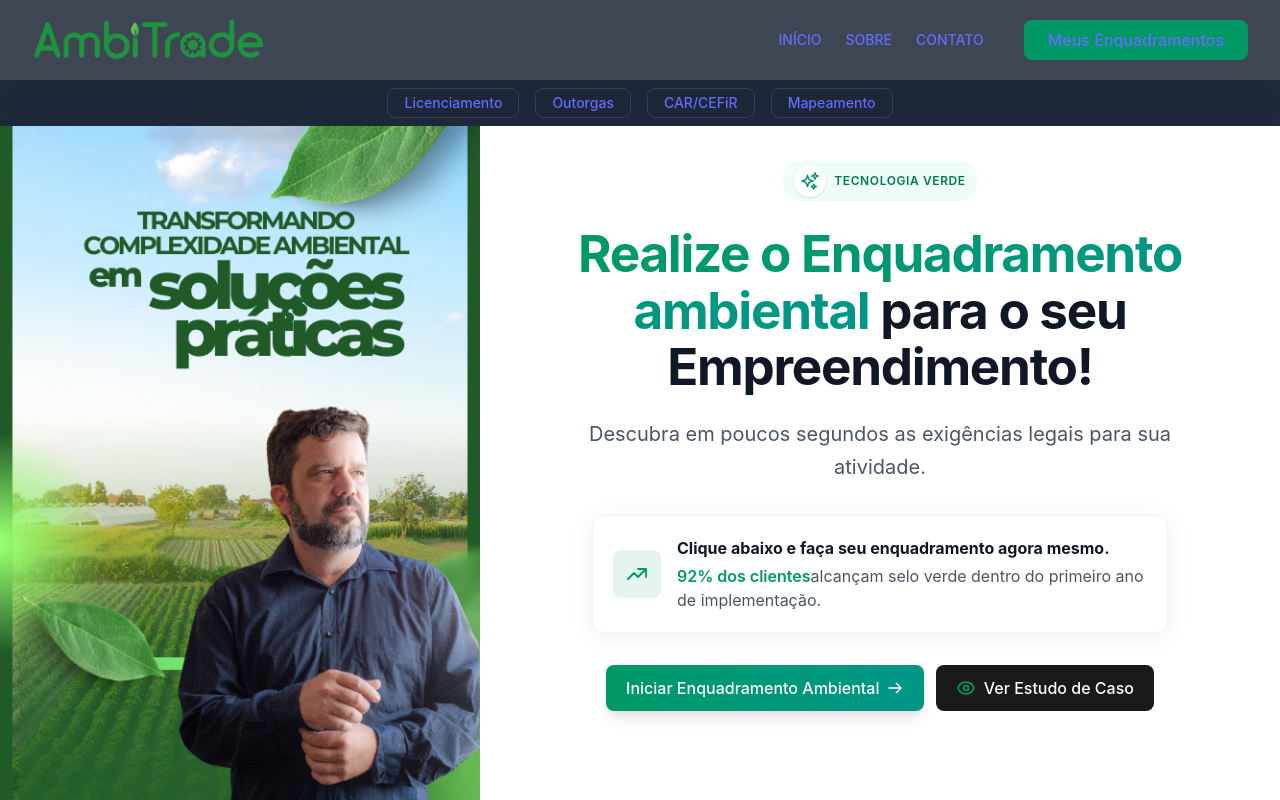
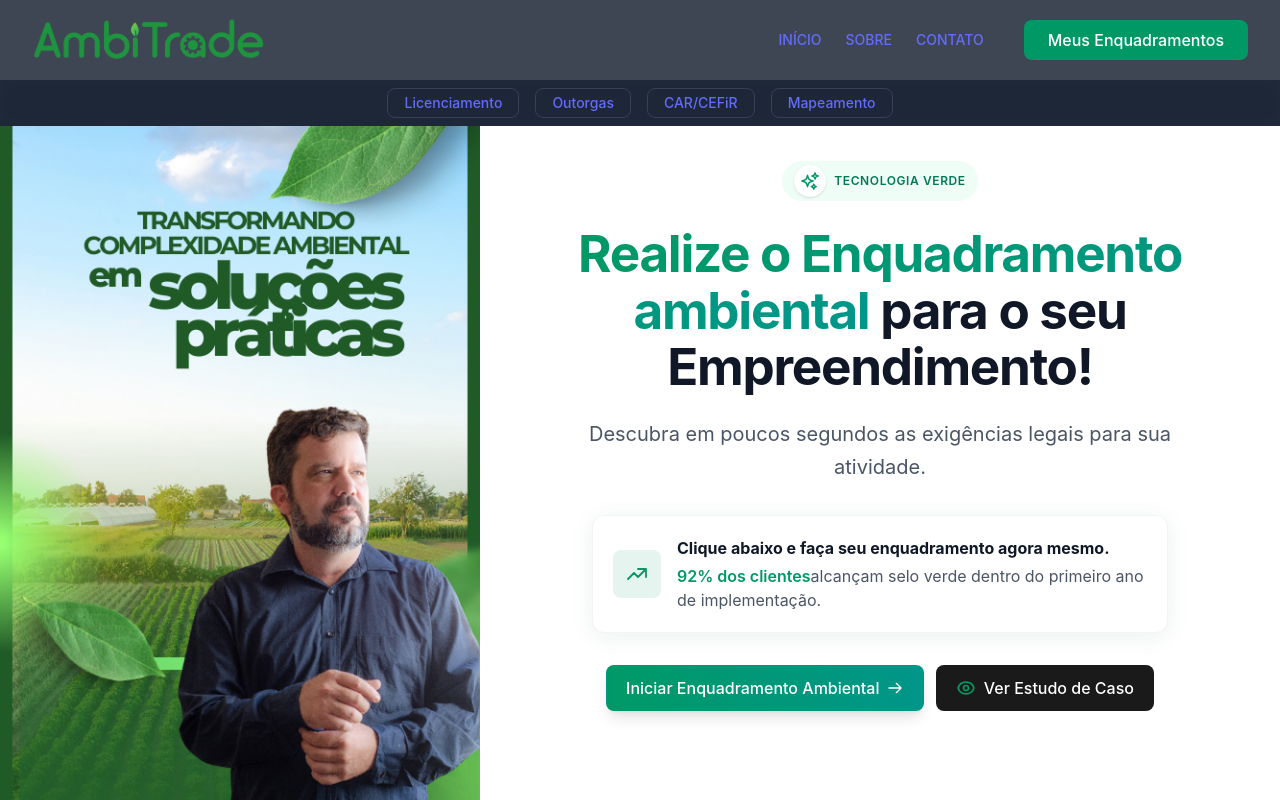
Before and after one commit to dev-celo/meio-ambiente, a React (Vite) app: page / in a window 1280 px wide. Shown: the top 800 px of the page. Built offline with nearby package versions, Linux system fonts and the light colour scheme.

Commit message:
fix: Ajuste cor de botão

```diff
--- a/src/Components/Header.jsx
+++ b/src/Components/Header.jsx
@@ -52,7 +52,7 @@ const Header = () => {
           ))}
 
           {/* CTA sempre visível */}
-          <a href="/enquadramentos" className="ml-4 px-6 py-2 bg-emerald-600 hover:bg-emerald-700 text-white font-semibold rounded-lg transition-all duration-300">
+          <a href="/enquadramentos" className="ml-4 px-6 py-2 bg-emerald-600 hover:bg-emerald-700 text-white! font-semibold rounded-lg transition-all duration-300">
             Meus Enquadramentos
           </a>
         </nav>
```
